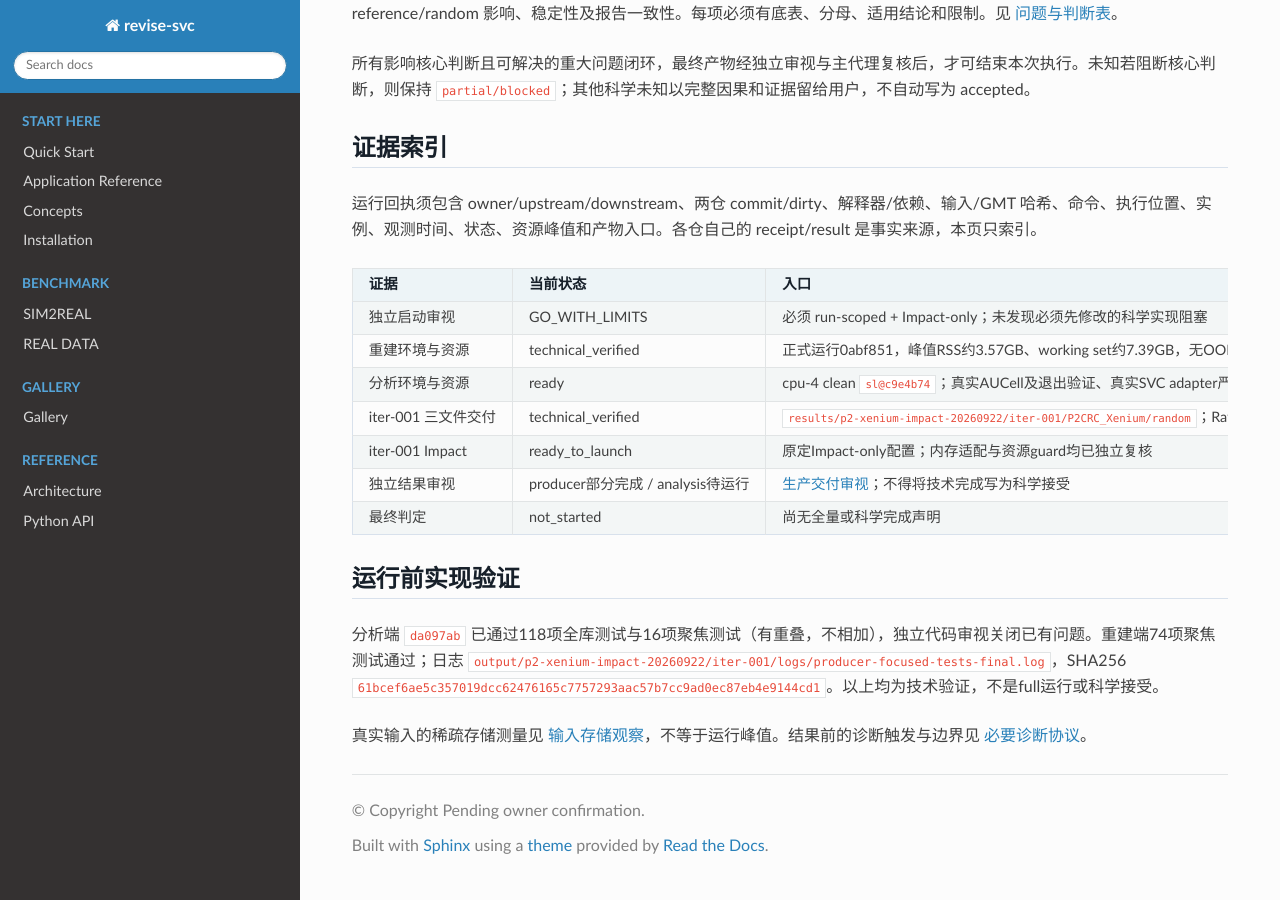
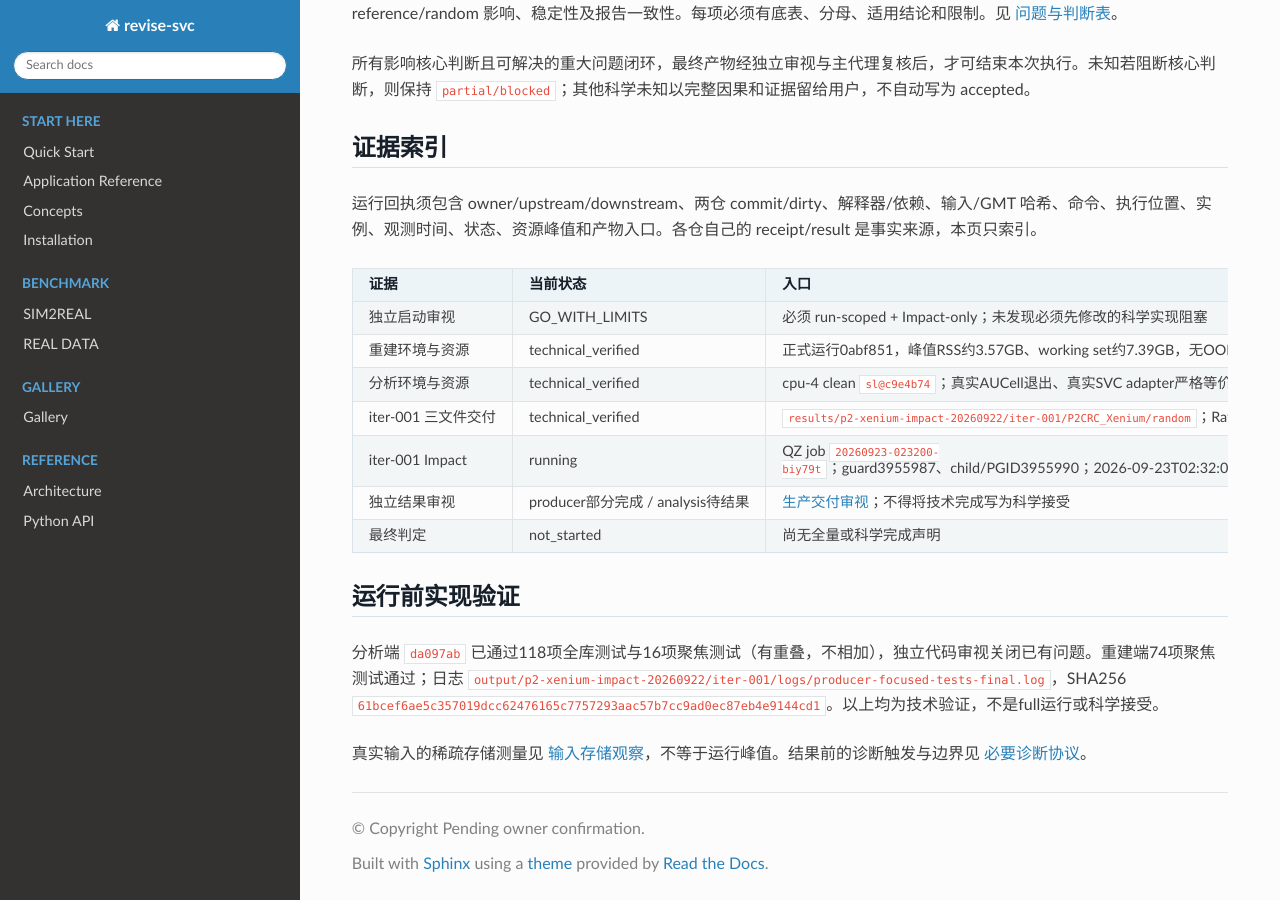
Before and after one commit to wuys13/REVISE, a Sphinx documentation site: the page built from docs/development/reconstruction-analysis/p2-xenium-impact-20260922/README.md, in a window 1280 px wide and 900 px high, scrolled down 960 px. Built offline with Sphinx 7.4.7 and the Read the Docs theme 3.1.0, drawn with Linux system fonts in a browser that asks for light colours; pages that are not in the unit, such as notebooks, are missing from menus; some of the changed text lies outside the part shown.

Commit message:
docs: record full Impact launch identity

```diff
--- a/docs/development/reconstruction-analysis/p2-xenium-impact-20260922/README.md
+++ b/docs/development/reconstruction-analysis/p2-xenium-impact-20260922/README.md
@@ -1,6 +1,6 @@
 # P2 Xenium full random → Impact：真实运行与独立审视
 
-Task ID: `p2-xenium-impact-20260922`。状态：`reconstruction_verified / analysis_ready`；科学接受：尚未授予。
+Task ID: `p2-xenium-impact-20260922`。状态：`reconstruction_verified / analysis_running`；科学接受：尚未授予。
 
 ## 目标与责任
 
@@ -31,10 +31,10 @@ Task ID: `p2-xenium-impact-20260922`。状态：`reconstruction_verified / analy
 |---|---|---|
 | 独立启动审视 | GO_WITH_LIMITS | 必须 run-scoped + Impact-only；未发现必须先修改的科学实现阻塞 |
 | 重建环境与资源 | technical_verified | 正式运行0abf851，峰值RSS约3.57GB、working set约7.39GB，无OOM；见producer-review |
-| 分析环境与资源 | ready | cpu-4 clean `sl@c9e4b74`；真实AUCell及退出验证、真实SVC adapter严格等价均通过；正式Impact启动前仍复核资源与输入 |
+| 分析环境与资源 | technical_verified | cpu-4 clean `sl@c9e4b74`；真实AUCell退出、真实SVC adapter严格等价通过；启动working set848437248/8589934592B，三文件哈希实算匹配 |
 | iter-001 三文件交付 | technical_verified | `results/p2-xenium-impact-20260922/iter-001/P2CRC_Xenium/random`；Raw340837、SVC50626，四类交付 |
-| iter-001 Impact | ready_to_launch | 原定Impact-only配置；内存适配与资源guard均已独立复核 |
-| 独立结果审视 | producer部分完成 / analysis待运行 | [生产交付审视](producer-review.md)；不得将技术完成写为科学接受 |
+| iter-001 Impact | running | QZ job `20260923-023200-biy79t`；guard3955987、child/PGID3955990；2026-09-23T02:32:01+08:00提交；当前结果以Analysis output内receipt为准 |
+| 独立结果审视 | producer部分完成 / analysis待结果 | [生产交付审视](producer-review.md)；不得将技术完成写为科学接受 |
 | 最终判定 | not_started | 尚无全量或科学完成声明 |
 
 ## 运行前实现验证
```
